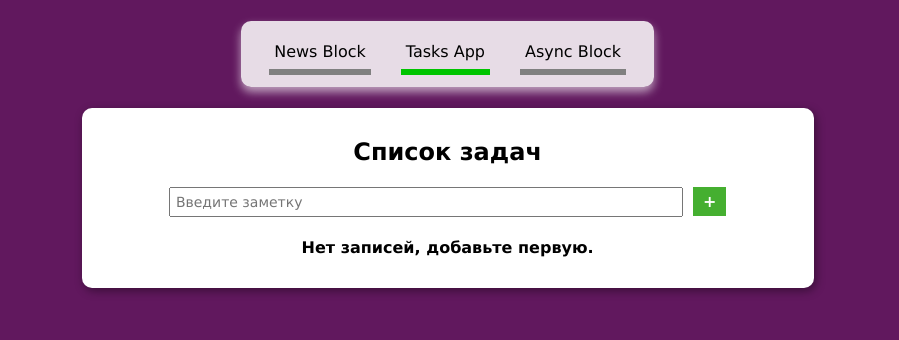
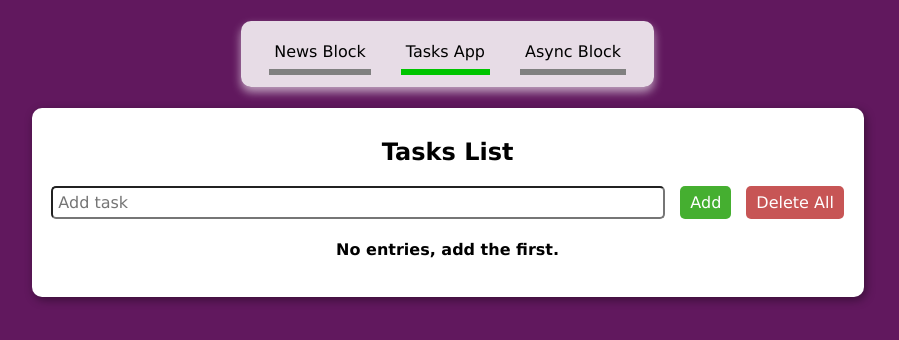
Before and after one commit to fixmol/vue-first-works, a Vue app: page / in a window 1280 px wide. Both pictures are taken after a click on the button "Tasks App". Shown: the top 340 px of the page, without its empty margins (194-1093 px from the left). Built offline with nearby package versions, Linux system fonts and the light colour scheme.

Commit message:
Finished the second block with the task list app

```diff
--- a/src/App.vue
+++ b/src/App.vue
@@ -29,7 +29,7 @@
 <script>
 import NewsApp from './components/news/NewsApp'
 import TasksApp from './components/task/TasksApp'
-import AsyncApp from './components/dynamic/AsyncApp'
+import AsyncApp from './components/async/AsyncApp'
 
 export default {
   data() {
--- a/src/components/task/TasksApp.vue
+++ b/src/components/task/TasksApp.vue
@@ -1,27 +1,46 @@
 <template>
   <div class="card">
     <div class="card_tasks">
-      <h2>Список задач</h2>
+      <h2>Tasks List
+        <small class="small_help" v-show="isHelpEdit">Right click on the entry to edit</small>
+      </h2>
 
-      <div>
-        <input type="text"
-        placeholder="Введите заметку"
-        class="input_tasks"
-        v-model="taskValue">
-        <button class="button_tasks" @click="addTask">+</button>
+      <div v-if="!isChange">
+        <input type="text" placeholder="Add task" class="input_task"
+        v-model="addTaskValue"
+        @keypress.enter="addTask">
+
+        <button class="add_task"
+        @click="addTask">Add</button>
+        <button class="delete_task_all"
+        @click="deleteAllTasks">Delete All</button>
       </div>
 
-      <h4 v-show="!tasksList.length">
-        Нет записей, добавьте первую.
-      </h4>
-
-      <div class="tasks_list" v-show="tasksList.length">
-        <p class="task_item"
-        v-for="(item, index) in tasksList" :key="item">
-        {{ index + 1 }}. {{ item }}
-        </p>
+      <div v-else>
+        <input type="text" placeholder="ToChange" class="input_task" style="width: 630px"
+        v-model="changeTaskValue">
+        <button class="add_task" @click="toSaveChange">Save changes</button>
       </div>
 
+
+      <h4 v-show="!tasksList.length">
+      No entries, add the first.</h4>
+
+
+      <table class="task_list">
+        <tr v-for="(item, index) in tasksList" :key="item">
+
+          <td class="task_item" @click.right="changeTask">
+            {{item}} </td>
+
+          <td class="task_button">
+            <button class="delete_task" :disabled="isChange"
+            @click="tasksList.splice(index, 1)">
+            &#128465;</button>
+          </td>
+
+        </tr>
+      </table>
 
     </div>
   </div>
@@ -29,19 +48,50 @@
 
 
 <script>
-
 export default {
   data() {
     return {
-      taskValue: '',
-      tasksList: []
+      addTaskValue: '',
+      changeTaskValue: '',
+      tasksList: [],
+      isChange: false,
+      targetItem: null,
+      targetItemIndex: null
     }
   },
 
   methods: {
     addTask() {
-      this.tasksList.push(this.taskValue)
-      this.taskValue = ''
+      if (this.addTaskValue !== '') this.tasksList.push(this.addTaskValue)
+      this.addTaskValue = ''
+    },
+
+    deleteAllTasks() {
+      this.tasksList = []
+    },
+
+    changeTask(event) {
+      event.preventDefault()
+
+      if (!this.changeTaskValue) {
+        this.isChange = !this.isChange
+
+        this.targetItem = event.target
+        this.changeTaskValue = this.targetItem.innerHTML
+        this.targetItemIndex = this.tasksList.indexOf(event.target.innerHTML)
+      }
+    },
+
+    toSaveChange() {
+      this.tasksList[this.targetItemIndex] = this.changeTaskValue
+      this.changeTaskValue = ''
+      this.isChange = false
+    }
+  },
+
+  computed: {
+    isHelpEdit() {
+      return this.tasksList.length !== 0 && this.isChange == false
     }
   },
 
--- a/src/theme.css
+++ b/src/theme.css
@@ -24,7 +24,7 @@ body {
 }
 
 .card {
-  max-width: 700px;
+  max-width: 800px;
   padding: .6rem 1rem;
   margin: 1rem auto;
   border-radius: 10px;
@@ -104,39 +104,104 @@ body {
 .card_tasks {
   margin: 0;
   text-align: center;
-  /* box-shadow: 2px 3px 10px rgba(0, 0, 0, 0.4); */
 }
 
-.input_tasks {
-  width: 500px;
+.small_help {
   font-size: 14px;
-  padding: 5px;
+  font-weight: normal;
+  float: right;
+  margin-top: 10px;
+  color: #00000088;
 }
 
-.button_tasks {
+.input_task {
+  width: 600px;
   font-size: 16px;
-  font-weight: bold;
-  margin-left: 10px;
-  margin-top: 1px;
-  padding: 5px 10px;
+  padding: 5px;
+  border-radius: 5px;
+}
+
+.add_task {
+  font-size: 16px;
+  margin-left: 15px;
+  padding: 7px 10px;
   color: white;
   border: 0px;
+  border-radius: 5px;
   background: rgb(69, 175, 48);
   cursor: pointer;
   transition: all 0.3s;
 }
 
-.button_tasks:hover {
+.add_task:hover {
   background: rgba(69, 175, 48, 0.726);
 }
 
-.tasks_list {
-  margin-top: 20px;
-  padding: 5px;
+.task_list {
+  width: 100%;
   text-align: left;
+  margin-top: 15px;
+  margin-bottom: 7px;
+  border-radius: 5px;
   box-shadow: 2px 3px 10px rgba(0, 0, 0, 0.4);
 }
 
 .task_item {
-  margin: 5px 5px;
+  width: 100%;
+  background: rgb(223, 223, 223);
+  padding: 5px 10px;
+  font-size: 16px;
+  border-radius: 5px;
 }
+
+.task_button {
+  padding-left: 5px;
+  padding-right: 5px;
+  border-radius: 5px;
+  background: rgb(223, 223, 223);
+}
+
+.task_item:hover {
+  background: rgba(46, 181, 31, 0.247);
+  transition: all 0.3s;
+
+}
+
+.delete_task {
+  width: 20px;
+  height: 20px;
+  font-size: 16px;
+  background: rgba(196, 74, 74, 0.767);
+  color: white;
+  cursor: pointer;
+  border: 1px solid rgb(107, 107, 107);
+  display: flex;
+  align-items: center;
+  align-content: center;
+  justify-content: center;
+}
+
+.delete_task:hover {
+  background: rgba(196, 74, 74, 0.938);
+}
+
+.delete_task:disabled {
+  background: rgba(136, 136, 136, 0.938);
+  cursor: not-allowed;
+}
+
+.delete_task_all {
+  font-size: 16px;
+  color: white;
+  background: rgba(196, 74, 74, 0.938);
+  border: 0;
+  border-radius: 5px;
+  padding: 7px 10px;
+  margin-left: 15px;
+  cursor: pointer;
+}
+
+.delete_task_all:hover {
+  background:rgba(196, 74, 74, 0.74);
+  transition: all 0.3s;
+}
```
Also changed, not shown: src/components/async/AsyncApp.vue (renamed from src/components/dynamic/AsyncApp.vue).
